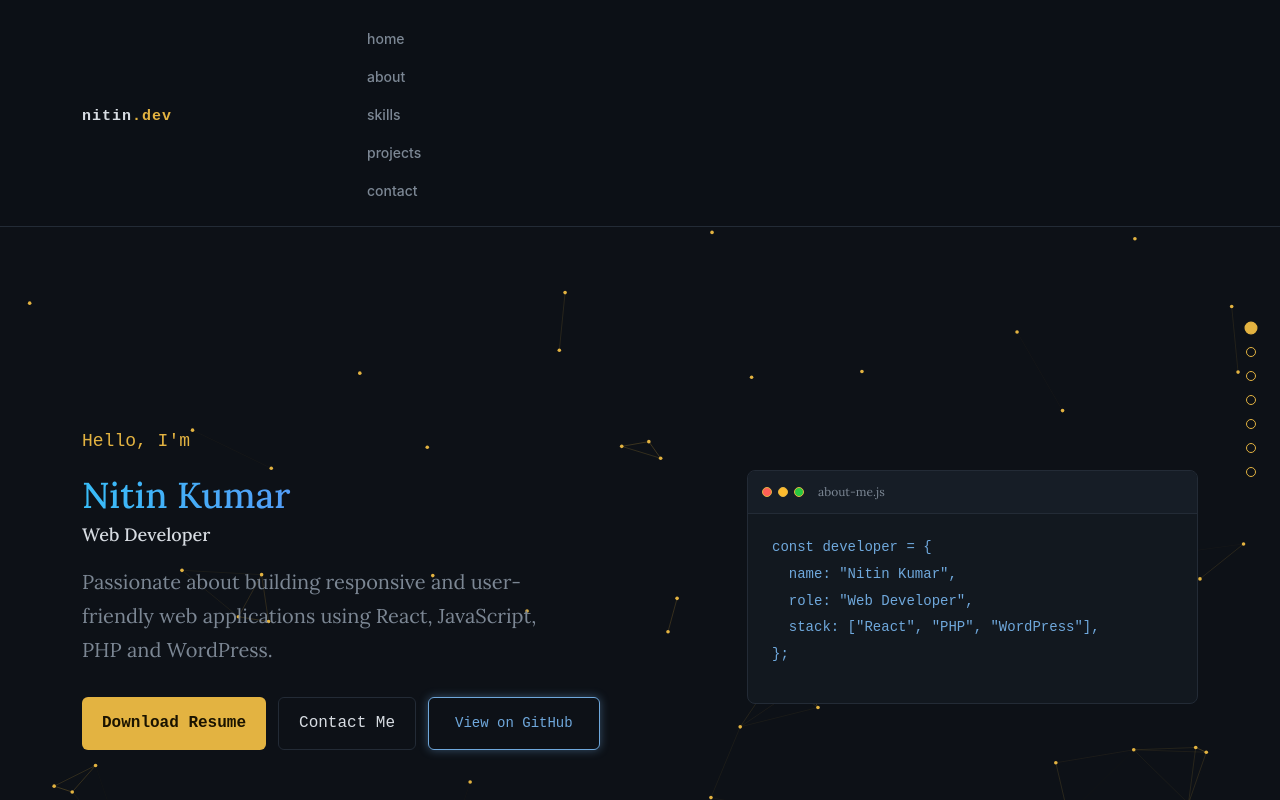
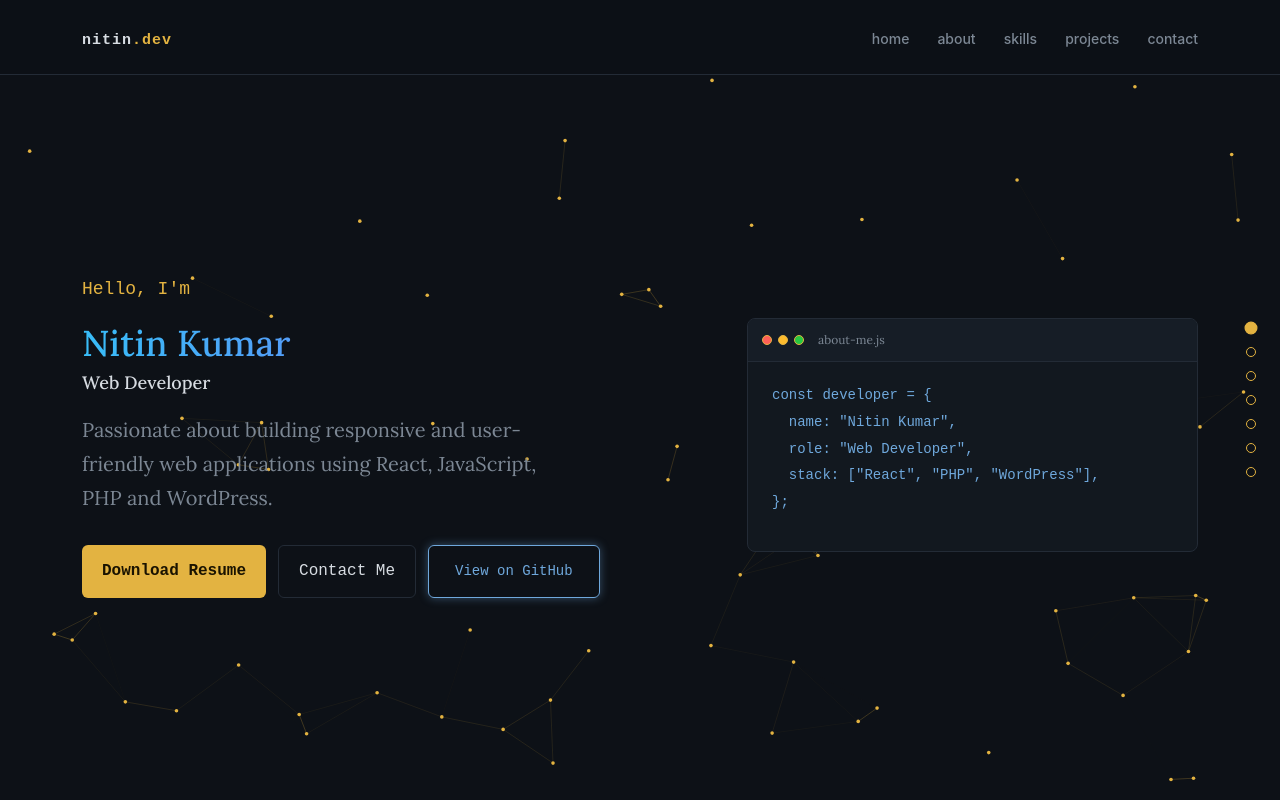
Before and after one commit to nitin30-code/Portfolio, a React (Vite) app: page / in a window 1280 px wide. Shown: the top 800 px of the page. Built offline with nearby package versions, Linux system fonts and the light colour scheme.

Commit message:
header update

```diff
--- a/src/assets/css/new-style.css
+++ b/src/assets/css/new-style.css
@@ -73,7 +73,12 @@ body {
 .menu-toggle.active span:nth-child(3) {
   transform: translateY(-7px) rotate(-45deg);
 }
-
+.nav-links{
+  display: flex;
+}
+ .nav-links.open {
+  display: block !important;
+}
 /* Navbar CSS */
 
 /* Hero Section CSS */
--- a/src/components/Navbar.jsx
+++ b/src/components/Navbar.jsx
@@ -30,7 +30,7 @@ export default function Navbar() {
               <span></span>
             </button>
 
-            <ul className={`nav-links justify-content-end ${isOpen ? "open" : ""}`}>
+            <ul className={`nav-links  justify-content-end ${isOpen ? "open" : ""}`}>
               <li className="nav-item">
                 <a href="#home" onClick={closeMenu}>home</a>
               </li>
```
